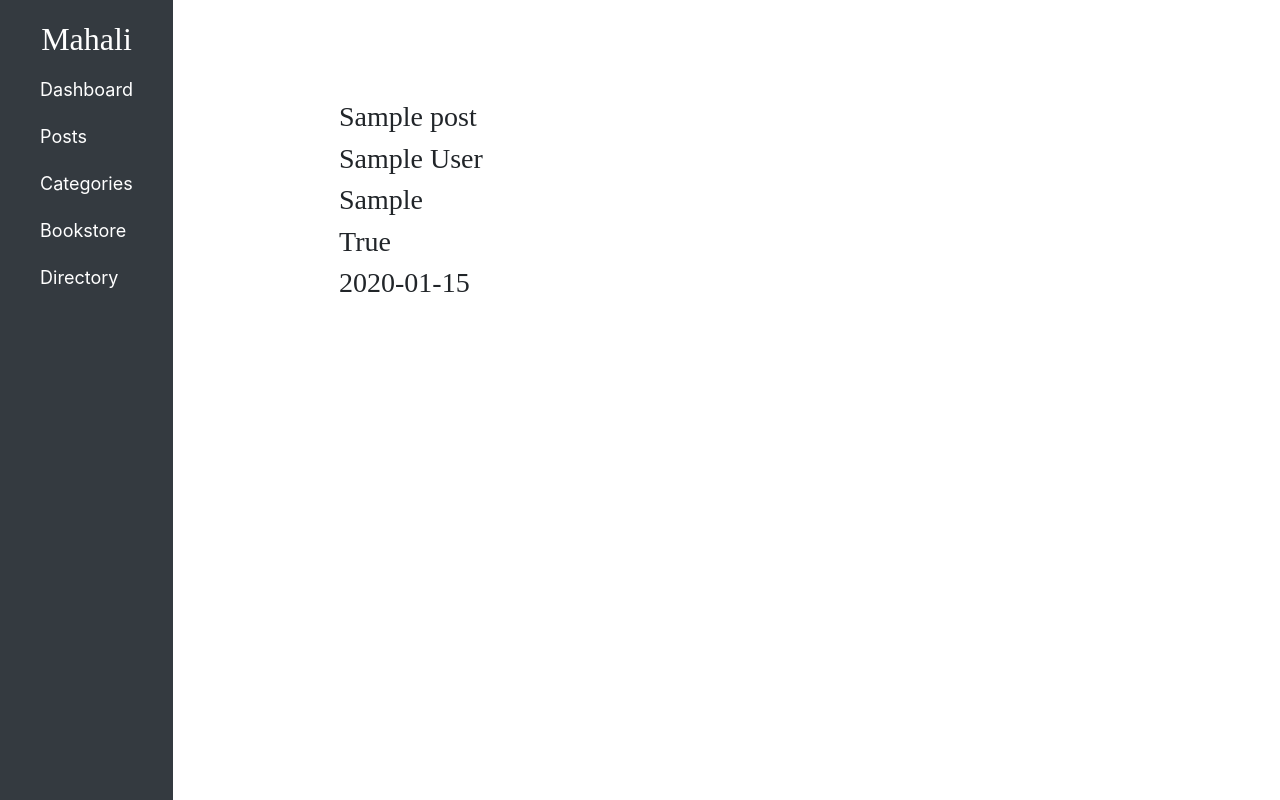
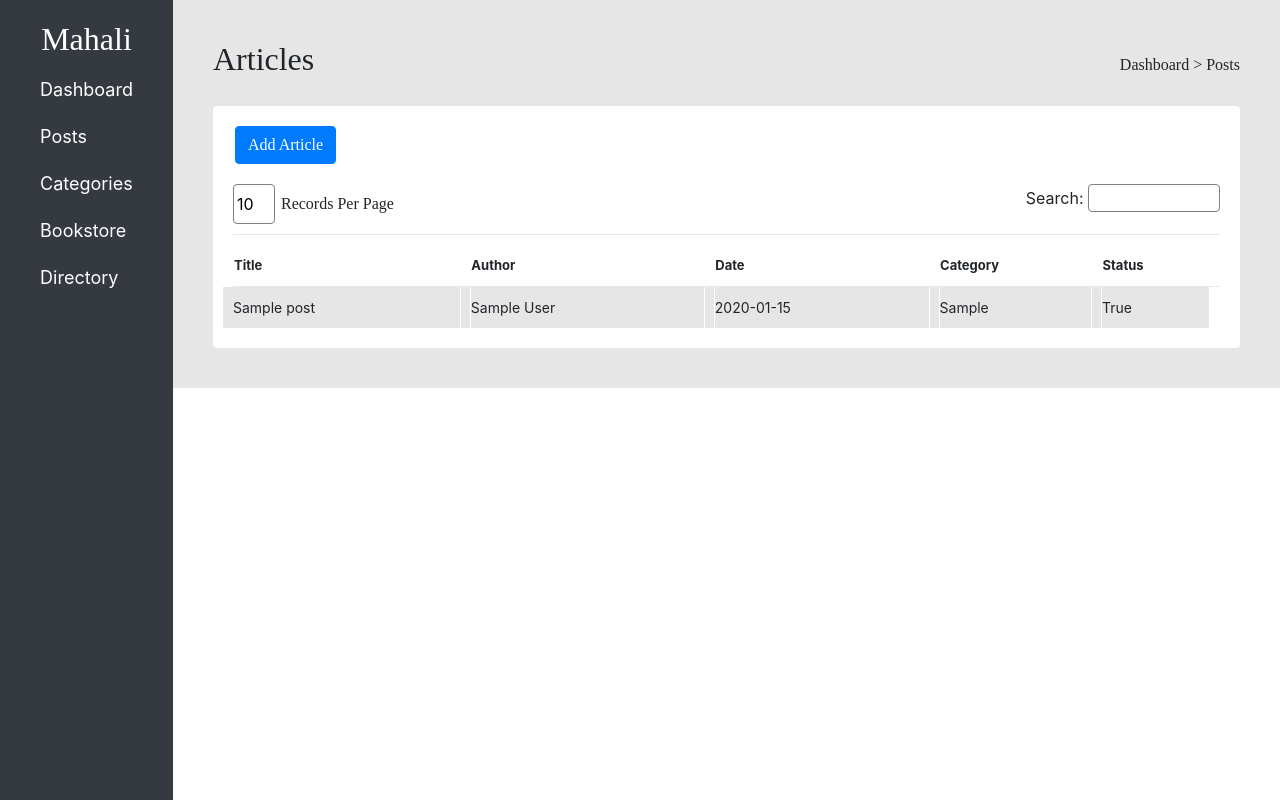
Before and after one commit to MrNaughtZero/Black_Business_Directory, a Flask app: page /dashboard/posts in a window 1280 px wide. Run offline with Flask 2, Linux system fonts and the light colour scheme; tables that the repository leaves empty hold one stand-in row (values such as "Sample post"); parts of the project's set-up code (start-up, migrations or seed data) failed here and were passed over; some libraries are stand-ins or nearby versions.

Commit message:
posts page template created

```diff
--- a/app/templates/admin/posts.html
+++ b/app/templates/admin/posts.html
@@ -6,20 +6,56 @@
     <title>Dashboard</title>
     {% include 'include/styles.html' %}
 </head>
-<body class="admin-dashboard-body">
+<body class="admin-dashboard-body admin-posts-backend-body">
     {% include 'include/admin/side-navigation.html' %}
-    <main class="admin-dash-main">
-       <div class="admin-all-posts-wrapper">
-           {% for item in posts %}
-                <div class="post-item">
-                    <h3>{{item.title}}</h3>
-                    <h3>{{item.author}}</h3>
-                    <h3>{{item.category}}</h3>
-                    <h3>{{item.status}}</h3>
-                    <h3>{{item.date_time}}</h3>
+    <main>
+        <div class="admin-all-posts-panel">
+            <div class="admin-all-posts-header">
+                <h2>Articles</h2>
+                <span id="article-page-breadcrumb">
+                    Dashboard > Posts
+                </span>
+            </div>
+            <div class="admin-all-posts-table-container">
+                <div class="add-article-btn">
+                    <a href="{{url_for('admin_bp.create_post')}}">
+                        <button type="button" class="btn btn-primary btn-add-article">Add Article</button>
+                    </a>
                 </div>
-            {% endfor %}
-       </div>
+                <div class="posts-search-filter">
+                    <div class="records-per-page">
+                        <input type="number" id="points" name="points" step="1" value="10">
+                        <p id="records-per-page">Records Per Page</p>
+                    </div>
+                    <div class="search-posts">
+                        <label for="search-posts" id="searchposts">Search: </label>
+                        <input type="text" id="searchinputbox">
+                    </div>
+                </div>
+                <div class="show-all-posts">
+                    <table id="posts-table" style="width:100%">
+                        <tr>
+                            <th>Title</th>
+                            <th>Author</th>
+                            <th>Date</th>
+                            <th>Category</th>
+                            <th>Status</th>
+                        </tr>
+                        {% for item in posts %}
+                            <tr class="posts-details">
+                                <td>{{item.title}}</td>
+                                <td>{{item.author}}</td>
+                                <td>{{item.date_time}}</td>
+                                <td>{{item.category}}</td>
+                                <td>{{item.status}}</td>
+                            </tr>
+                        {% endfor %}
+
+
+                    </table>
+                </div>
+            </div>
+        </div>
     </main>
 
 
```
